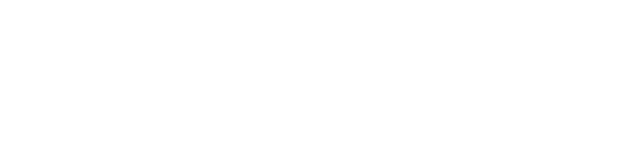
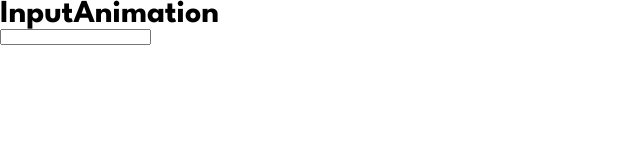
Before and after one commit to samirmedani/Entrainent-en-JS-2---InputAnimation, a plain HTML site: page index.html in a window 1280 px wide. Shown: the whole page, without its empty margins (0-640 px from the left). Drawn offline with Linux system fonts and the light colour scheme.

Commit message:
ajout dut titre et de l'input

```diff
--- a/css/reset.css
+++ b/css/reset.css
@@ -0,0 +1,5 @@
+* {
+    box-sizing: border-box;
+    margin: 0;
+    padding: 0;
+}
--- a/css/style.css
+++ b/css/style.css
@@ -0,0 +1,3 @@
+* {
+    font-family: 'League Spartan', sans-serif;
+}
--- a/index.html
+++ b/index.html
@@ -4,9 +4,31 @@
     <meta charset="UTF-8">
     <meta http-equiv="X-UA-Compatible" content="IE=edge">
     <meta name="viewport" content="width=device-width, initial-scale=1.0">
-    <title>Document</title>
+    <!-- Mon css -->
+    <link rel="stylesheet" href="/css/reset.css">
+    <link rel="stylesheet" href="/css/style.css">
+
+    <!-- Mon JS -->
+    <script src="/js/" defer ></script>
+
+    <!-- Mes fonts -->
+
+    <link rel="preconnect" href="https://fonts.googleapis.com">
+    <link rel="preconnect" href="https://fonts.gstatic.com" crossorigin>
+    <link href="https://fonts.googleapis.com/css2?family=League+Spartan:wght@700&display=swap" rel="stylesheet">
+
+    <title>InputAnimation</title>
 </head>
 <body>
 
+    <main>
+
+        <h1>InputAnimation</h1>
+        <input type="text">
+
+
+    </main>
+
+
 </body>
 </html>
```
